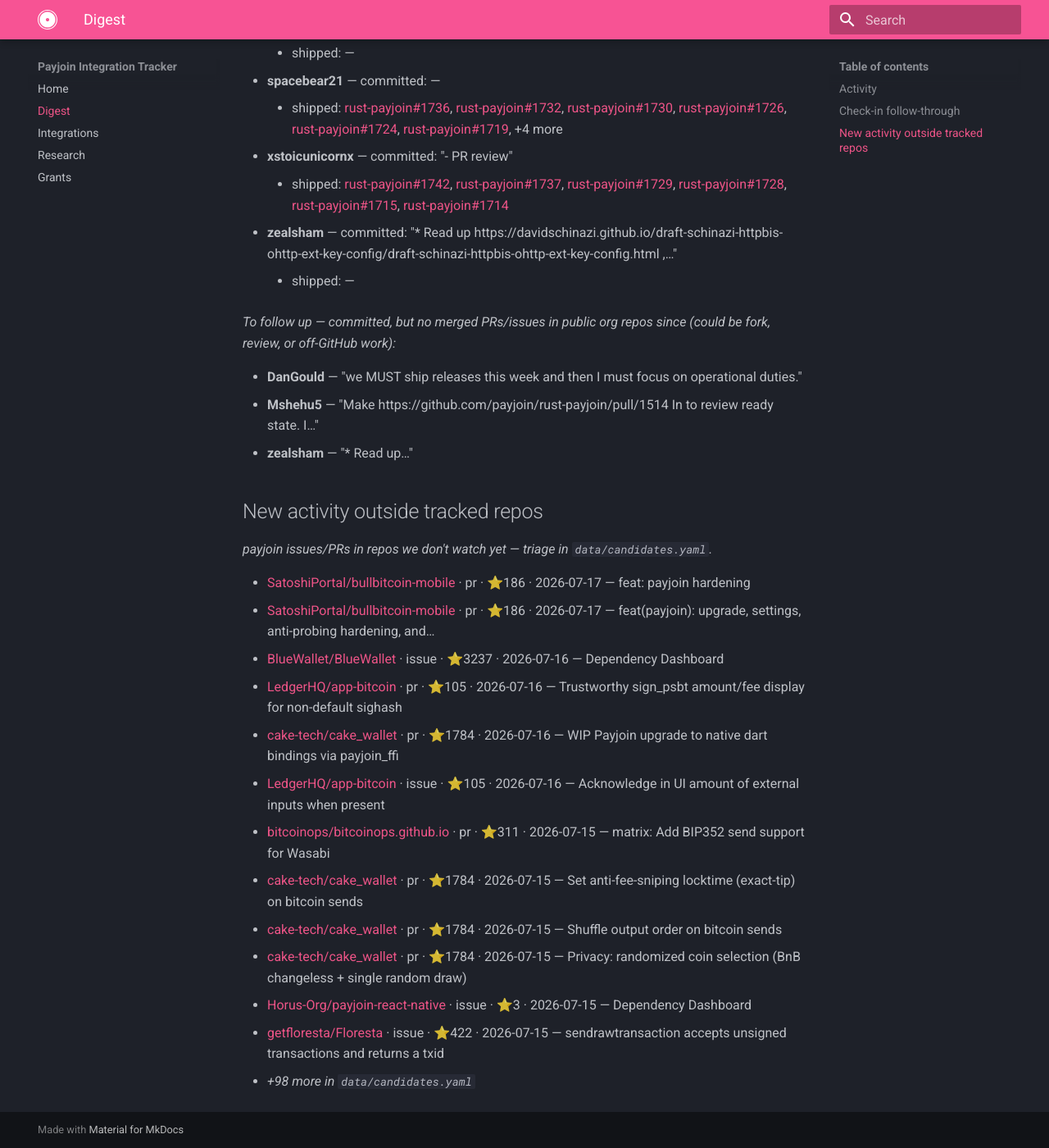
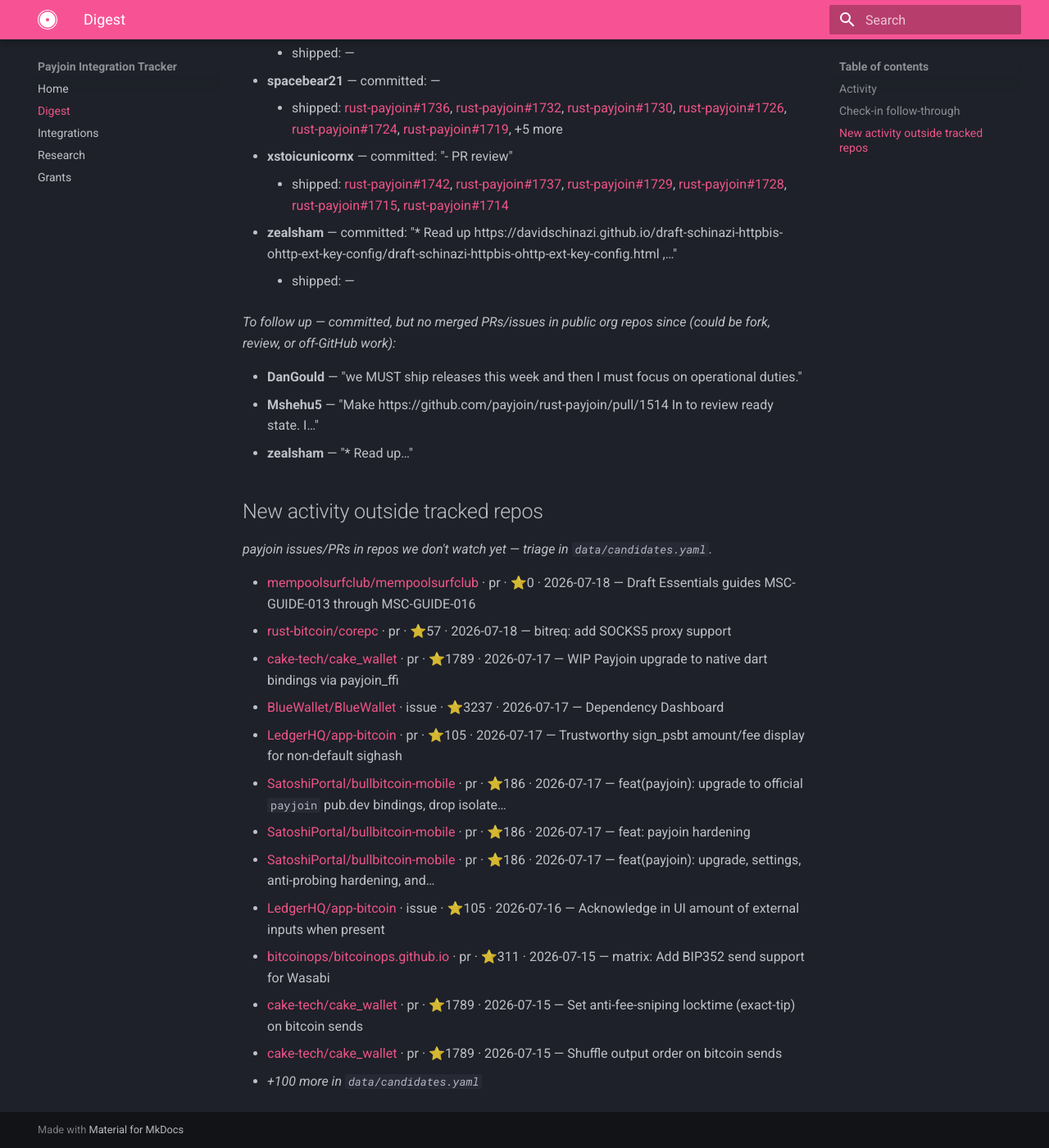
Before and after one commit to payjoin/payjoin.org, an MkDocs documentation site: the page built from docs/digest.md, in a window 1280 px wide and 1400 px high, scrolled down 807 px. Shown: the whole window at 82% size. Built offline with MkDocs 1.6.1 and Material for MkDocs 9.7.7, drawn with Linux system fonts in a browser that asks for light colours; some of the changed text lies outside the part shown.

Commit message:
chore: refresh tracker auto-state + digest

```diff
--- a/docs/digest.md
+++ b/docs/digest.md
@@ -1,10 +1,10 @@
 # Daily digest
 
-_As of 2026-07-17 (UTC) · tracking 25 upstream items_
+_As of 2026-07-18 (UTC) · tracking 25 upstream items_
 
 ## Activity
 
-- **Cove** — [repo](https://github.com/bitcoinppl/cove) — updated 2026-07-16
+- **BTCPay Server** — [repo](https://github.com/ValeraFinebits/btcpayserver-payjoin-plugin) — updated 2026-07-17
 
 
 ## Check-in follow-through
@@ -14,15 +14,15 @@ _2026-07-06 · [thread](https://github.com/orgs/payjoin/discussions/1712)_
 - **bc1cindy** — committed: —
     - shipped: [rust-payjoin#1722](https://github.com/payjoin/rust-payjoin/issues/1722)
 - **benalleng** — committed: "- review and helping move the payjoin crate PRs along"
-    - shipped: [rust-payjoin#1741](https://github.com/payjoin/rust-payjoin/pull/1741), [rust-payjoin#1739](https://github.com/payjoin/rust-payjoin/pull/1739), [rust-payjoin#1735](https://github.com/payjoin/rust-payjoin/pull/1735), [rust-payjoin#1727](https://github.com/payjoin/rust-payjoin/pull/1727), [rust-payjoin#1700](https://github.com/payjoin/rust-payjoin/pull/1700), [rust-payjoin#1746](https://github.com/payjoin/rust-payjoin/issues/1746), +3 more
+    - shipped: [rust-payjoin#1749](https://github.com/payjoin/rust-payjoin/pull/1749), [rust-payjoin#1744](https://github.com/payjoin/rust-payjoin/pull/1744), [rust-payjoin#1741](https://github.com/payjoin/rust-payjoin/pull/1741), [rust-payjoin#1739](https://github.com/payjoin/rust-payjoin/pull/1739), [rust-payjoin#1735](https://github.com/payjoin/rust-payjoin/pull/1735), [rust-payjoin#1727](https://github.com/payjoin/rust-payjoin/pull/1727), +5 more
 - **chavic** — committed: "- Land the correctness-pass tail. Every remaining audit has a PR; merge the stack in order. - Probably release C# packages, unblocked by…"
-    - shipped: [rust-payjoin#1725](https://github.com/payjoin/rust-payjoin/pull/1725), [rust-payjoin#1723](https://github.com/payjoin/rust-payjoin/pull/1723)
+    - shipped: [rust-payjoin#1748](https://github.com/payjoin/rust-payjoin/pull/1748), [rust-payjoin#1725](https://github.com/payjoin/rust-payjoin/pull/1725), [rust-payjoin#1723](https://github.com/payjoin/rust-payjoin/pull/1723)
 - **DanGould** — committed: "we MUST ship releases this week and then I must focus on operational duties."
     - shipped: —
 - **Mshehu5** — committed: "Make https://github.com/payjoin/rust-payjoin/pull/1514 In to review ready state. I initially planned to keep this as a larger PR to show…"
     - shipped: —
 - **spacebear21** — committed: —
-    - shipped: [rust-payjoin#1736](https://github.com/payjoin/rust-payjoin/pull/1736), [rust-payjoin#1732](https://github.com/payjoin/rust-payjoin/pull/1732), [rust-payjoin#1730](https://github.com/payjoin/rust-payjoin/pull/1730), [rust-payjoin#1726](https://github.com/payjoin/rust-payjoin/pull/1726), [rust-payjoin#1724](https://github.com/payjoin/rust-payjoin/pull/1724), [rust-payjoin#1719](https://github.com/payjoin/rust-payjoin/pull/1719), +4 more
+    - shipped: [rust-payjoin#1736](https://github.com/payjoin/rust-payjoin/pull/1736), [rust-payjoin#1732](https://github.com/payjoin/rust-payjoin/pull/1732), [rust-payjoin#1730](https://github.com/payjoin/rust-payjoin/pull/1730), [rust-payjoin#1726](https://github.com/payjoin/rust-payjoin/pull/1726), [rust-payjoin#1724](https://github.com/payjoin/rust-payjoin/pull/1724), [rust-payjoin#1719](https://github.com/payjoin/rust-payjoin/pull/1719), +5 more
 - **xstoicunicornx** — committed: "- PR review"
     - shipped: [rust-payjoin#1742](https://github.com/payjoin/rust-payjoin/pull/1742), [rust-payjoin#1737](https://github.com/payjoin/rust-payjoin/pull/1737), [rust-payjoin#1729](https://github.com/payjoin/rust-payjoin/pull/1729), [rust-payjoin#1728](https://github.com/payjoin/rust-payjoin/pull/1728), [rust-payjoin#1715](https://github.com/payjoin/rust-payjoin/pull/1715), [rust-payjoin#1714](https://github.com/payjoin/rust-payjoin/issues/1714)
 - **zealsham** — committed: "* Read up https://davidschinazi.github.io/draft-schinazi-httpbis-ohttp-ext-key-config/draft-schinazi-httpbis-ohttp-ext-key-config.html ,…"
@@ -38,16 +38,16 @@ _To follow up — committed, but no merged PRs/issues in public org repos since
 
 _payjoin issues/PRs in repos we don't watch yet — triage in `data/candidates.yaml`._
 
+- [mempoolsurfclub/mempoolsurfclub](https://github.com/mempoolsurfclub/mempoolsurfclub/pull/36) · pr · ⭐0 · 2026-07-18 — Draft Essentials guides MSC-GUIDE-013 through MSC-GUIDE-016
+- [rust-bitcoin/corepc](https://github.com/rust-bitcoin/corepc/pull/533) · pr · ⭐57 · 2026-07-18 — bitreq: add SOCKS5 proxy support
+- [cake-tech/cake_wallet](https://github.com/cake-tech/cake_wallet/pull/3363) · pr · ⭐1789 · 2026-07-17 — WIP Payjoin upgrade to native dart bindings via payjoin_ffi
+- [BlueWallet/BlueWallet](https://github.com/BlueWallet/BlueWallet/issues/3659) · issue · ⭐3237 · 2026-07-17 — Dependency Dashboard
+- [LedgerHQ/app-bitcoin](https://github.com/LedgerHQ/app-bitcoin/pull/512) · pr · ⭐105 · 2026-07-17 — Trustworthy sign_psbt amount/fee display for non-default sighash
+- [SatoshiPortal/bullbitcoin-mobile](https://github.com/SatoshiPortal/bullbitcoin-mobile/pull/2443) · pr · ⭐186 · 2026-07-17 — feat(payjoin): upgrade to official `payjoin` pub.dev bindings, drop isolate…
 - [SatoshiPortal/bullbitcoin-mobile](https://github.com/SatoshiPortal/bullbitcoin-mobile/pull/2451) · pr · ⭐186 · 2026-07-17 — feat: payjoin hardening
 - [SatoshiPortal/bullbitcoin-mobile](https://github.com/SatoshiPortal/bullbitcoin-mobile/pull/2461) · pr · ⭐186 · 2026-07-17 — feat(payjoin): upgrade, settings, anti-probing hardening, and…
-- [BlueWallet/BlueWallet](https://github.com/BlueWallet/BlueWallet/issues/3659) · issue · ⭐3237 · 2026-07-16 — Dependency Dashboard
-- [LedgerHQ/app-bitcoin](https://github.com/LedgerHQ/app-bitcoin/pull/512) · pr · ⭐105 · 2026-07-16 — Trustworthy sign_psbt amount/fee display for non-default sighash
-- [cake-tech/cake_wallet](https://github.com/cake-tech/cake_wallet/pull/3363) · pr · ⭐1784 · 2026-07-16 — WIP Payjoin upgrade to native dart bindings via payjoin_ffi
 - [LedgerHQ/app-bitcoin](https://github.com/LedgerHQ/app-bitcoin/issues/520) · issue · ⭐105 · 2026-07-16 — Acknowledge in UI amount of external inputs when present
 - [bitcoinops/bitcoinops.github.io](https://github.com/bitcoinops/bitcoinops.github.io/pull/2816) · pr · ⭐311 · 2026-07-15 — matrix: Add BIP352 send support for Wasabi
-- [cake-tech/cake_wallet](https://github.com/cake-tech/cake_wallet/pull/3385) · pr · ⭐1784 · 2026-07-15 — Set anti-fee-sniping locktime (exact-tip) on bitcoin sends
-- [cake-tech/cake_wallet](https://github.com/cake-tech/cake_wallet/pull/3377) · pr · ⭐1784 · 2026-07-15 — Shuffle output order on bitcoin sends
-- [cake-tech/cake_wallet](https://github.com/cake-tech/cake_wallet/pull/3408) · pr · ⭐1784 · 2026-07-15 — Privacy: randomized coin selection (BnB changeless + single random draw)
-- [Horus-Org/payjoin-react-native](https://github.com/Horus-Org/payjoin-react-native/issues/2) · issue · ⭐3 · 2026-07-15 — Dependency Dashboard
-- [getfloresta/Floresta](https://github.com/getfloresta/Floresta/issues/1084) · issue · ⭐422 · 2026-07-15 — sendrawtransaction accepts unsigned transactions and returns a txid
-- _+98 more in `data/candidates.yaml`_
+- [cake-tech/cake_wallet](https://github.com/cake-tech/cake_wallet/pull/3385) · pr · ⭐1789 · 2026-07-15 — Set anti-fee-sniping locktime (exact-tip) on bitcoin sends
+- [cake-tech/cake_wallet](https://github.com/cake-tech/cake_wallet/pull/3377) · pr · ⭐1789 · 2026-07-15 — Shuffle output order on bitcoin sends
+- _+100 more in `data/candidates.yaml`_
```
Also changed, not shown: 2 other files.
